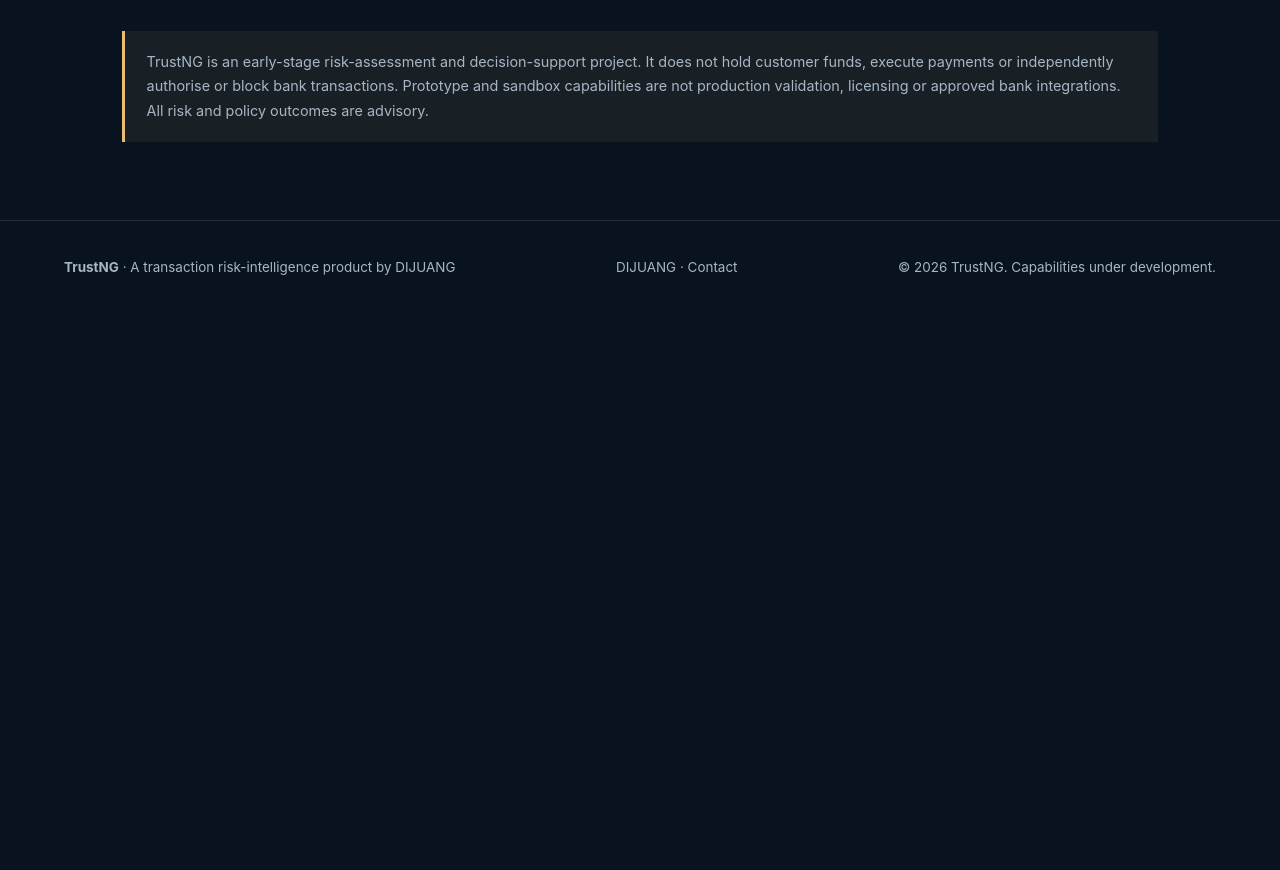
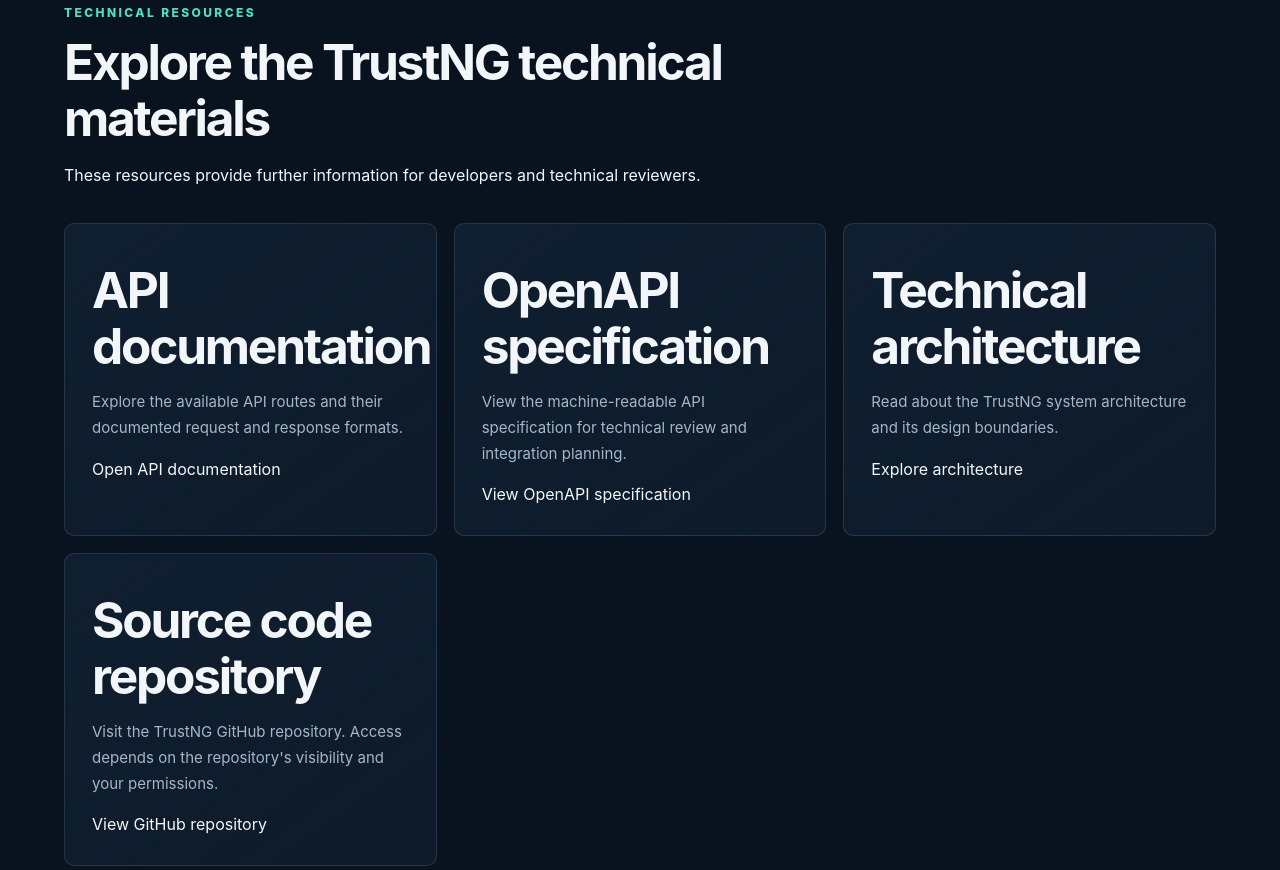
Before and after one commit to Orim-busa/TRUSTNG-, a plain HTML site: page public_site/trustng/developers/index.html in a window 1280 px wide. Shown: the part 1719-2589 px from the top of the page. Before the commit the page ends 2033 px from the top, so only its background shows below. Drawn offline with Linux system fonts and the light colour scheme.

Commit message:
Make DIJUANG the main website and add developer resources

```diff
--- a/public_site/trustng/developers/index.html
+++ b/public_site/trustng/developers/index.html
@@ -41,6 +41,35 @@
 <article class="card"><span class="status">Advisory</span><h2>Assessment outcomes</h2><p>Responses may include risk assessments and policy recommendations. These outputs are informational and do not execute or authorise financial transactions.</p></article>
 <article class="card"><span class="status">Sandbox-oriented</span><h2>Testing environment</h2><p>Sandbox workflows are intended for controlled development and testing. Simulated results must not be interpreted as real payment settlement or production verification.</p></article>
 <article class="card"><span class="status">Not yet production-ready</span><h2>Integration readiness</h2><p>Production partner documentation, stable integration contracts, service-level commitments and provider-specific implementation guides will require further development and validation.</p></article></div></section>
+<section>
+<div class="section-head">
+<div class="eyebrow">Technical resources</div>
+<h2>Explore the TrustNG technical materials</h2>
+<p>These resources provide further information for developers and technical reviewers.</p>
+</div>
+<div class="grid">
+<article class="card">
+<h2>API documentation</h2>
+<p>Explore the available API routes and their documented request and response formats.</p>
+<a href="/docs">Open API documentation</a>
+</article>
+<article class="card">
+<h2>OpenAPI specification</h2>
+<p>View the machine-readable API specification for technical review and integration planning.</p>
+<a href="/openapi.json">View OpenAPI specification</a>
+</article>
+<article class="card">
+<h2>Technical architecture</h2>
+<p>Read about the TrustNG system architecture and its design boundaries.</p>
+<a href="/trustng/architecture/">Explore architecture</a>
+</article>
+<article class="card">
+<h2>Source code repository</h2>
+<p>Visit the TrustNG GitHub repository. Access depends on the repository's visibility and your permissions.</p>
+<a href="https://github.com/Orim-busa/TRUSTNG-" target="_blank" rel="noopener noreferrer">View GitHub repository</a>
+</article>
+</div>
+</section>
 <section class="wrap"><div class="notice">
 TrustNG is an early-stage risk-assessment and decision-support project. It does not hold customer funds, execute payments or independently authorise or block bank transactions. Prototype and sandbox capabilities are not production validation, licensing or approved bank integrations. All risk and policy outcomes are advisory.
 </div></section>
```
Also changed, not shown: public_site/dijuang/index.html (+2 -1 lines), 2 other files.
